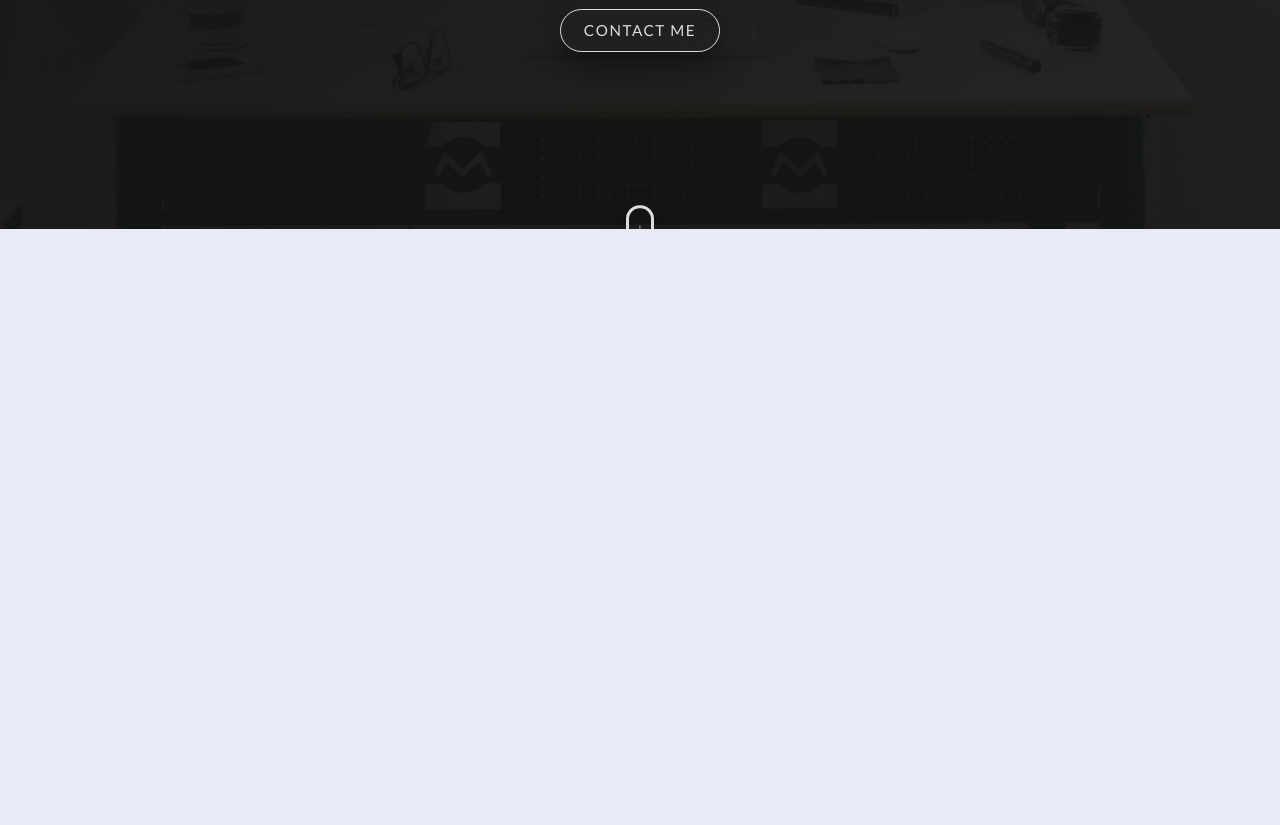
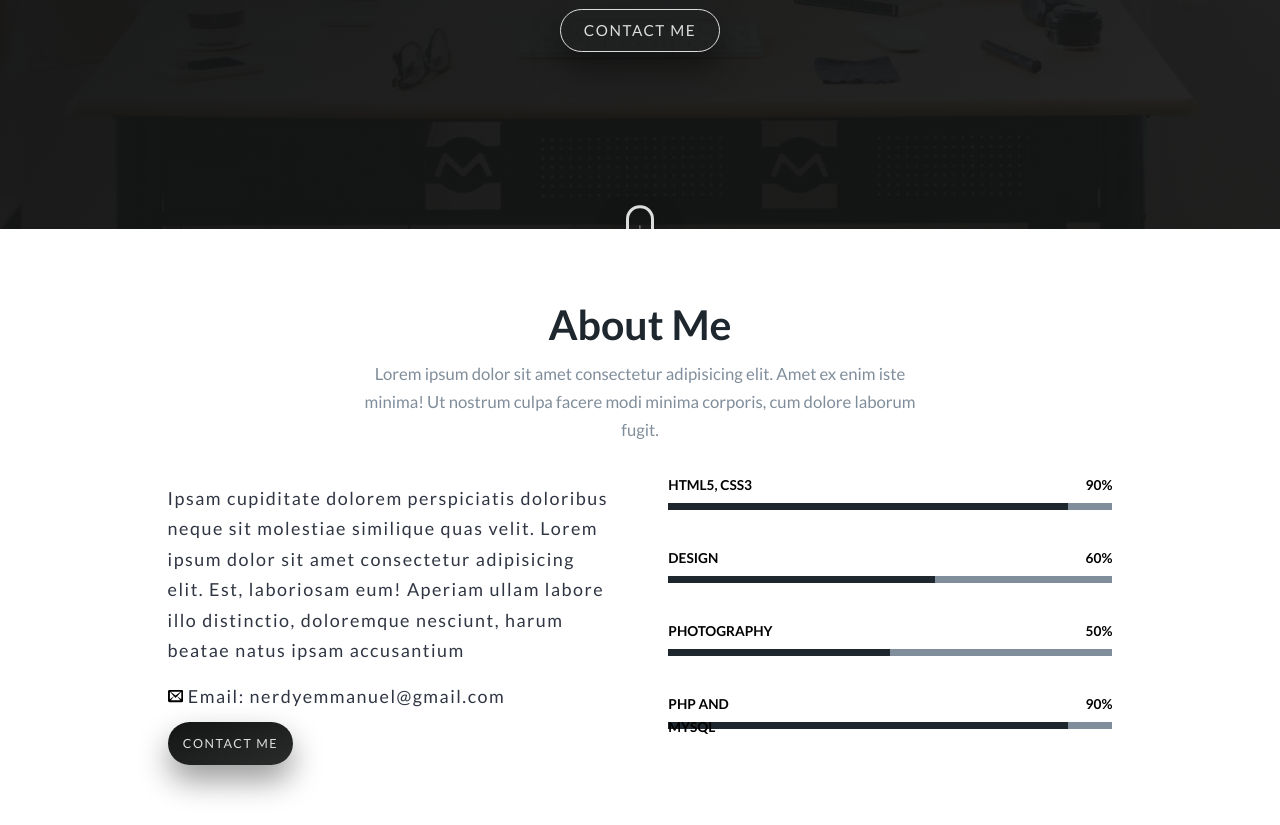
Before and after one commit to emmanuelnwogbo/template-4, a website built with webpack: page src/templates/index.html in a window 1280 px wide. Shown: the part 571-1396 px from the top of the page. Before the commit the page ends 800 px from the top, so only its background shows below. Built offline with nearby package versions, Linux system fonts and the light colour scheme.

Commit message:
added about bio and skill section

```diff
--- a/src/scss/base/_typography.scss
+++ b/src/scss/base/_typography.scss
@@ -3,6 +3,16 @@ body {
   font-weight: 400;
   line-height: 1.7;
   color: $color-grey-dark;
+}
+
+h2 {
+  font-size: 270%;
+  font-weight: 700;
+}
+
+h5 {
+  font-size: 110%;
+  font-weight: 400;
 }
 
 .container {
@@ -35,3 +45,21 @@ body {
     font-size: 80%;
   }
 }
+
+.about {
+  &__bio {
+    font-size: 118%;
+    letter-spacing: 1.5px;
+  }
+  &__btn,
+  &__btn:link,
+  &__btn:visited,
+  &__btn:active {
+    font-size: 70%;
+  }
+  &__skill {
+    text-transform: uppercase;
+    font-weight: 700;
+    font-size: 90%
+  }
+}
--- /dev/null
+++ b/src/scss/components/_about.scss
@@ -0,0 +1,116 @@
+.about {
+  background: #fff;
+  &__container {
+    position: relative;
+    margin: 0 auto;
+    padding: 4rem .5rem;
+    width: 75%;
+  }
+  &__container-h2 {
+    text-align: center;
+    color: rgba(30, 39, 46, 1.0)
+  }
+  &__container-sub {
+    text-align: center;
+    width: 60%;
+    margin: 0rem auto;
+    color: rgba(128, 142, 155, 1.0);
+  }
+  &__container-content {
+    width: 100%;
+    margin-top: 1.5rem;
+    display: flex;
+    justify-content: space-between;
+  }
+  &__bio {
+    width: 47%;
+  }
+  &__email {
+    margin: .7rem 0;
+  }
+  &__email-icon {
+    height: 1rem;
+    width: 1rem;
+    fill: $color-black;
+  }
+  &__paragraph {
+    margin: 1rem 0;
+  }
+  &__btn,
+  &__btn:link,
+  &__btn:visited,
+  &__btn:active {
+    @include btnStyling;
+    padding: .7rem 1rem;
+    background: linear-gradient(to right bottom, rgba(19, 20, 20, 1), rgba(19, 20, 20, .9));
+    border: none;
+    &:hover {
+      cursor: pointer;
+      transform: translateY(-.2rem);
+      animation: none;
+    }
+  }
+  &__skills {
+    width: 47%;
+    display: flex;
+    flex-direction: column;
+    justify-content: space-evenly;
+  }
+  &__skill {
+    position: relative;
+    width: 100%;
+    height: .5rem;
+    display: flex;
+    justify-content: space-between;
+    color: #000000;
+    margin: 2rem 0;
+    background: rgba(128, 142, 155, 1.0);
+    &::before {
+      @include beforAfter (rgba(30, 39, 46, 1.0))
+    }
+  }
+  &__skill-letters {
+    width: 20%;
+    transform: translateY(-2rem);
+  }
+  &__skill-numbers {
+    width: 20%;
+    transform: translateY(-2rem);
+    text-align: end
+  }
+}
+
+#about {
+  &__skill-1 {
+    &::before {
+      width: 90%;
+      height: 100%;
+      left: 0;
+      top: 0;
+    }
+  }
+  &__skill-2 {
+    &::before {
+      width: 60%;
+      height: 100%;
+      left: 0;
+      top: 0;
+    }
+  }
+  &__skill-3 {
+    &::before {
+      width: 50%;
+      height: 100%;
+      left: 0;
+      top: 0;
+    }
+  }
+  &__skill-4 {
+    &::before {
+      width: 90%;
+      height: 100%;
+      left: 0;
+      top: 0;
+    }
+  }
+}
--- a/src/scss/components/_header.scss
+++ b/src/scss/components/_header.scss
@@ -24,7 +24,7 @@
     top: 5;
     right: 0;
     display: flex;
-    width: 40%;
+    width: 46%;
     list-style: none;
     justify-content: space-between;
     @media only screen and (max-width: 1024px) {
--- a/src/scss/main.scss
+++ b/src/scss/main.scss
@@ -7,3 +7,4 @@
 @import "base/utilities";
 @import "layout/container";
 @import "components/header";
+@import "components/about";
--- a/src/templates/index.html
+++ b/src/templates/index.html
@@ -11,11 +11,13 @@
 </head>
 
 <body>
+  <!--side nav btn beginning-->
   <div class="container__sidenav-btndiv" id="container__sidenav-btndiv">
     <div class="container__sidenav-btn">
-
+      &darr;
     </div>
   </div>
+  <!--side nav btn ending-->
   <!--sidenav beginning-->
   <input type="checkbox" class="container__sidenav-check" id="container__sidenav-check">
   <div class="container__sidenav" id="container__sidenav">
@@ -25,6 +27,9 @@
       </li>
       <li class="container__sidenav-listitem">
         <a href="#" class="container__sidenav-link">about</a>
+      </li>
+      <li class="container__sidenav-listitem">
+        <a href="#" class="container__sidenav-link">experience</a>
       </li>
       <li class="container__sidenav-listitem">
         <a href="#" class="container__sidenav-link">services</a>
@@ -42,6 +47,7 @@
   </div>
   <!--side nav ending-->
   <div class="container" id="container">
+    <!--header beginning-->
     <div class="header">
       <div class="header__container">
         <p class="header__title">
@@ -53,6 +59,9 @@
           </li>
           <li class="header__list-item">
             <a href="#" class="header__list-link">about</a>
+          </li>
+          <li class="header__list-item">
+            <a href="#" class="header__list-link">experience</a>
           </li>
           <li class="header__list-item">
             <a href="#" class="header__list-link">services</a>
@@ -118,7 +127,53 @@
         </div>
       </div>
     </div>
+    <!--header ending-->
 
+    <!--about beginning-->
+    <div class="about">
+      <div class="about__container">
+        <h2 class="about__container-h2">About Me</h2>
+        <h5 class="about__container-sub">Lorem ipsum dolor sit amet consectetur adipisicing elit. Amet ex enim iste minima! Ut nostrum culpa facere modi minima
+          corporis, cum dolore laborum fugit.</h5>
+        <div class="about__container-content">
+          <div class="about__bio">
+            <p class="about__paragraph">
+              Ipsam cupiditate dolorem perspiciatis doloribus neque sit molestiae similique quas velit. Lorem ipsum dolor sit amet consectetur
+              adipisicing elit. Est, laboriosam eum! Aperiam ullam labore illo distinctio, doloremque nesciunt, harum beatae
+              natus ipsam accusantium
+            </p>
+            <div class="about__email">
+              <p class="about__email-content">
+                <span>
+                  <svg class="about__email-icon">
+                    <use xlink:href="../imgs/sprite.svg#icon-envelop"></use>
+                  </svg>
+                </span>Email: nerdyemmanuel@gmail.com</p>
+            </div>
+            <a href="#" class="about__btn">contact me</a>
+          </div>
+          <div class="about__skills">
+            <div class="about__skill" id="about__skill-1">
+              <p class="about__skill-letters">html5, css3</p>
+              <p class="about__skill-numbers">90%</p>
+            </div>
+            <div class="about__skill" id="about__skill-2">
+              <p class="about__skill-letters">design</p>
+              <p class="about__skill-numbers">60%</p>
+            </div>
+            <div class="about__skill" id="about__skill-3">
+              <p class="about__skill-letters">photography</p>
+              <p class="about__skill-numbers">50%</p>
+            </div>
+            <div class="about__skill" id="about__skill-4">
+              <p class="about__skill-letters">php and mysql</p>
+              <p class="about__skill-numbers">90%</p>
+            </div>
+          </div>
+        </div>
+      </div>
+    </div>
+    <!--about ending-->
   </div>
 </body>
 
```
